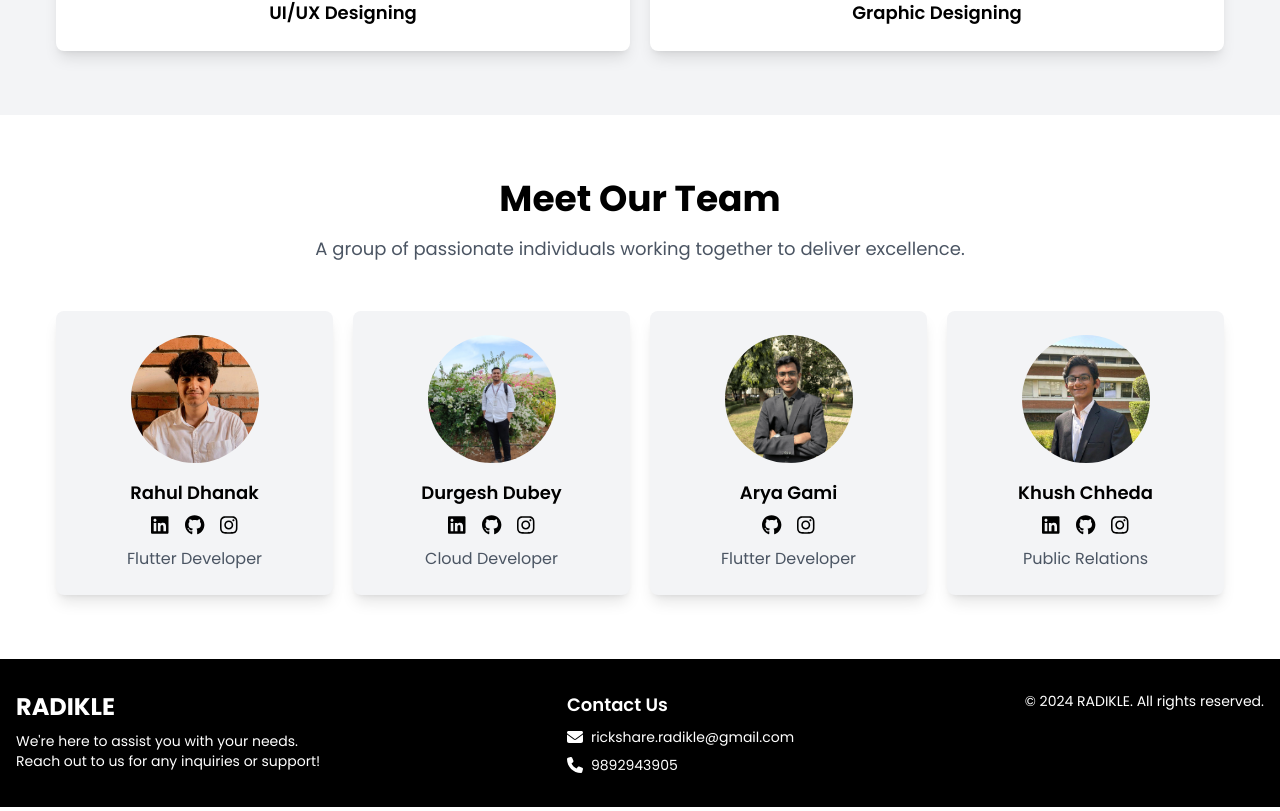
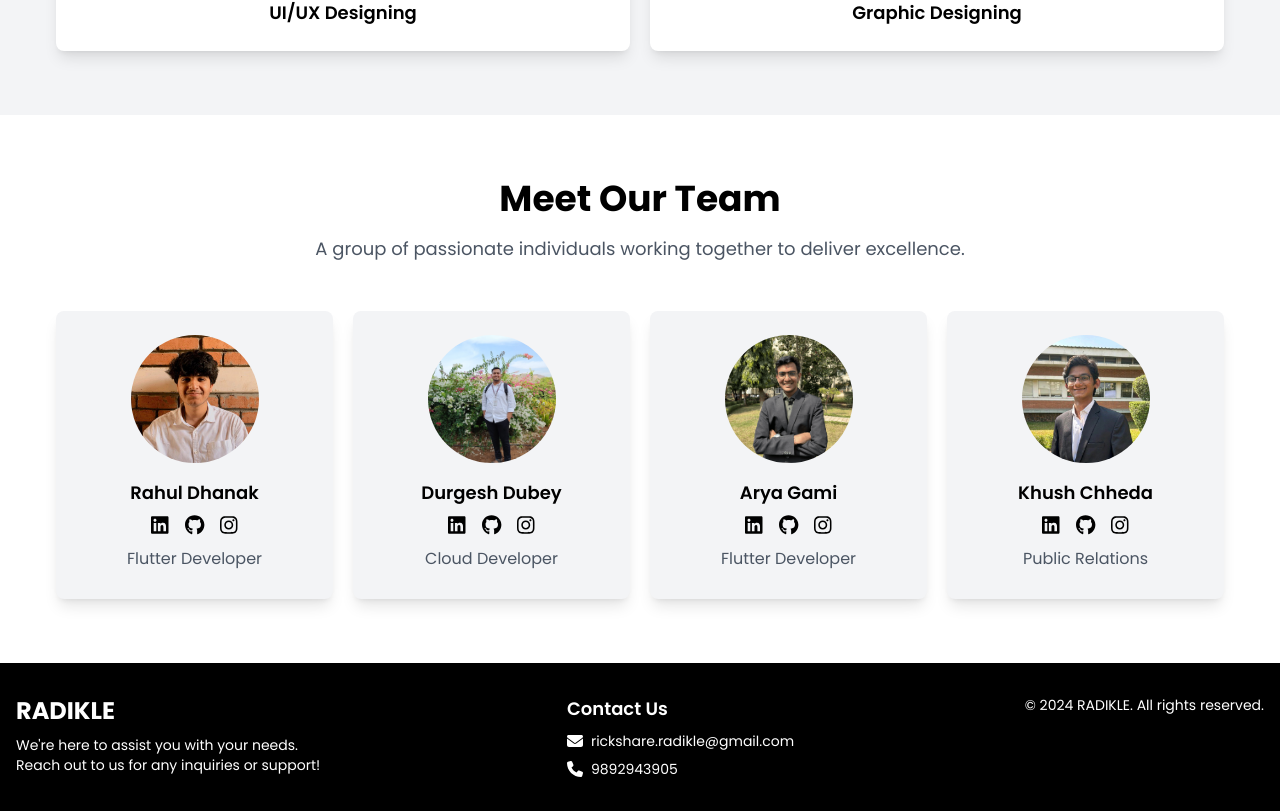
Before and after one commit to rahuldhanak11/agency-portfolio, a Next.js app: page / in a window 1280 px wide. Shown: the part 1984-2795 px from the top of the page. Built offline with nearby package versions, Linux system fonts and the light colour scheme.

Commit message:
added arya linkedin

```diff
--- a/app/components/MemberCard.js
+++ b/app/components/MemberCard.js
@@ -7,7 +7,7 @@ import { Typewriter } from 'react-simple-typewriter';
 const TeamMemberCard = ({ photo, name, roles, linkedin, github, instagram }) => {
   return (
     <motion.div
-      className="flex flex-col items-center p-6 bg-gray-100 rounded-lg shadow-lg hover:-translate-y-2 transition-all duration-300"
+      className="flex flex-col items-center py-6 bg-gray-100 rounded-lg shadow-lg hover:-translate-y-2 transition-all duration-300"
       transition={{ duration: 0.3 }}
     >
       <img src={photo} alt={name} className="w-32 h-32 rounded-full mb-4 object-cover" />
@@ -23,7 +23,7 @@ const TeamMemberCard = ({ photo, name, roles, linkedin, github, instagram }) =>
           <FontAwesomeIcon icon={faInstagram} className="text-xl" />
         </a>
       </div>
-      <div className="relative">
+      <div className="relative min-h-9">
         <p className="text-gray-600 text-center mt-2 static">
           <Typewriter
             words={roles}
--- a/app/components/ProjectCard.js
+++ b/app/components/ProjectCard.js
@@ -1,8 +1,9 @@
 import Image from 'next/image';
+import { motion } from 'framer-motion';
 
 const ProjectCard = ({ imageSrc, title, subtitle,url }) => {
   return (
-    <div onClick={() => window.open(url, '_blank')}>
+    <motion.div onClick={() => window.open(url, '_blank')} onViewportEnter=''>
     <div className="flex flex-col items-center p-6 bg-gray-100 rounded-lg shadow-lg transition-transform transform hover:scale-105 aspect-video">
       <Image
         src={imageSrc}
@@ -16,7 +17,7 @@ const ProjectCard = ({ imageSrc, title, subtitle,url }) => {
     <h3 className="text-xl font-semibold mb-2 mt-4 text-black">{title}</h3>
       <p className="text-gray-600 items text-center">{subtitle}</p>
       </div>
-    </div>
+    </motion.div>
   );
 };
 
--- a/app/page.js
+++ b/app/page.js
@@ -117,7 +117,8 @@ export default function Home() {
           <TeamMemberCard
             photo="/assets/profikelight.png"
             name="Arya Gami"
-            roles={["Frontend Developer", "Flutter Developer", "UI/UX Designer", "Graphic Designer"]}
+            roles={["Frontend Developer", "Flutter Developer", "UI/UX Designer", "Graphic Designer", 'Motion Designer','Video Editor']}
+            linkedin="https://www.linkedin.com/in/aryagami/"
             github="https://github.com/aryagami27"
             instagram="https://www.instagram.com/arya_14_3"
           />
```
